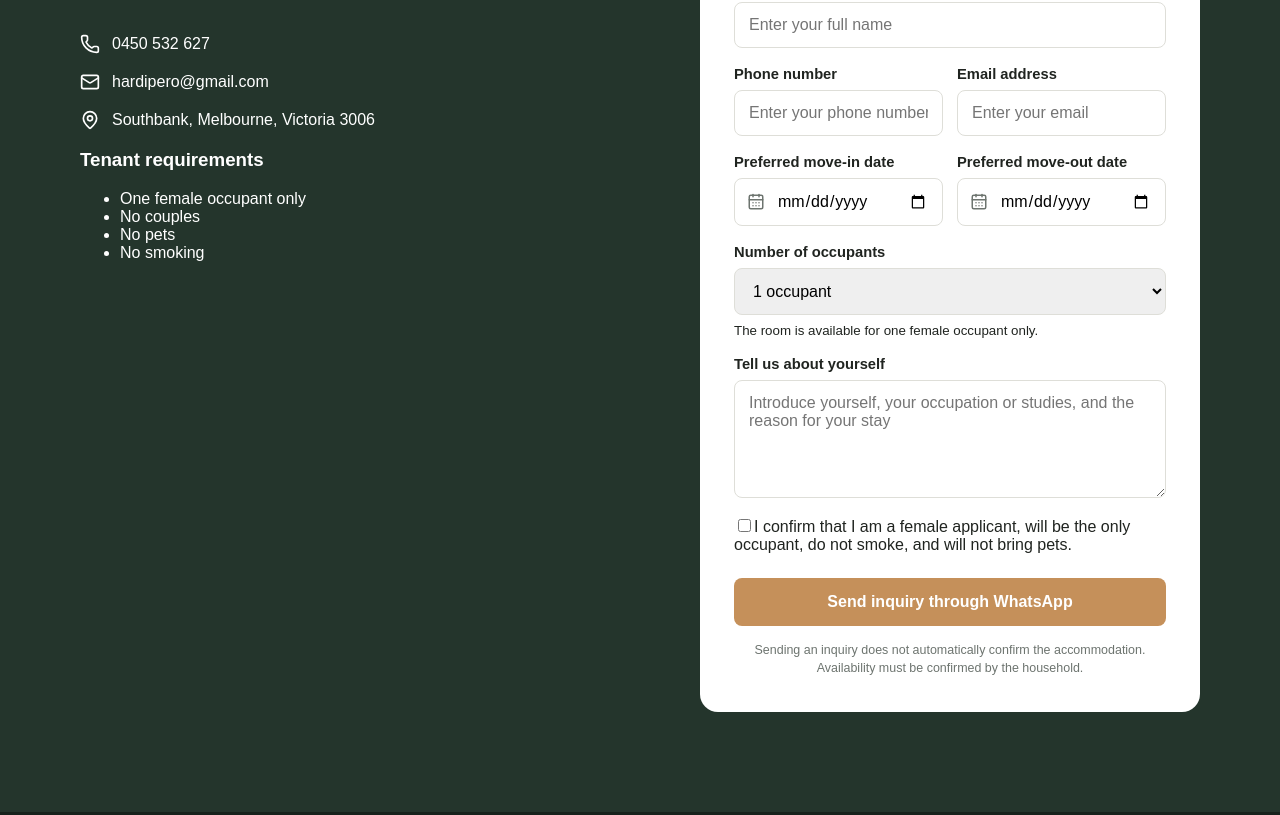
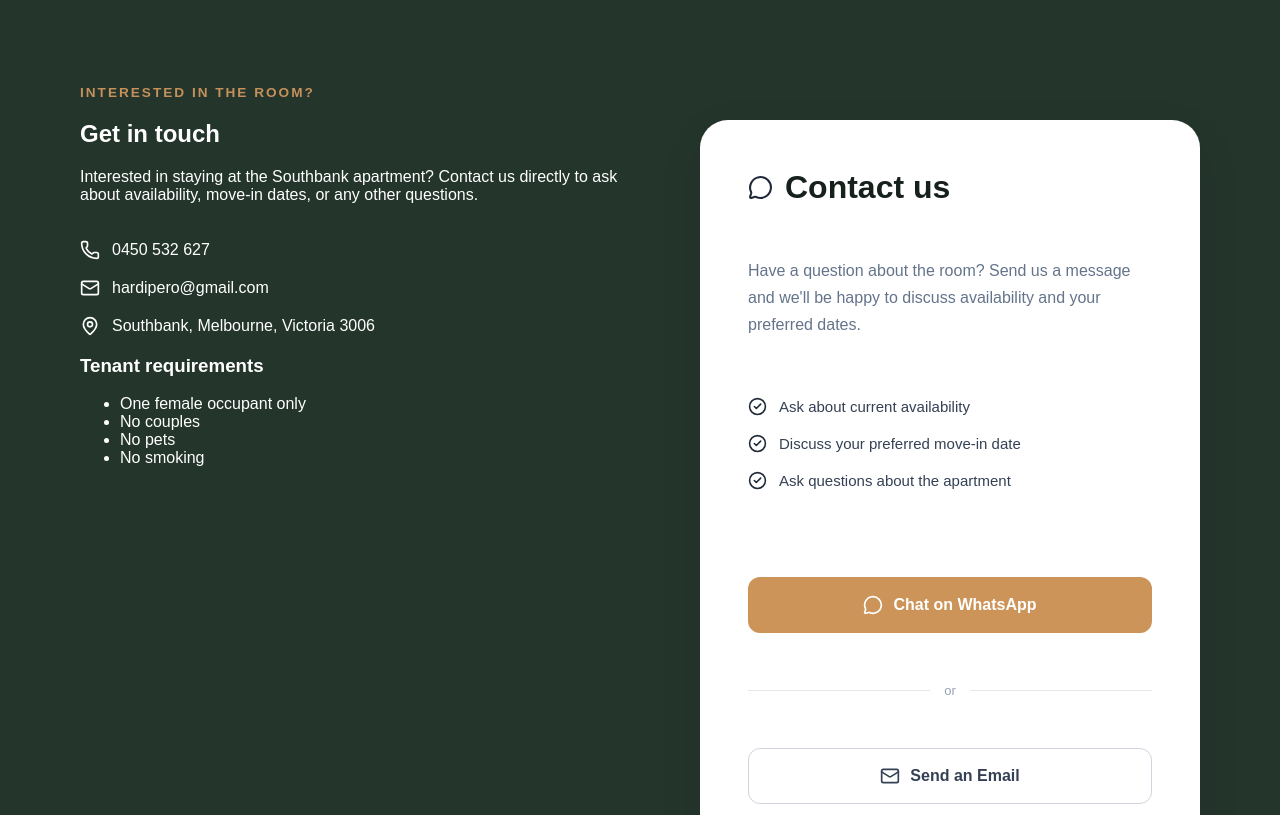
Before and after one commit to anonimouse123online/ateHotelBooking, a React (Vite) app: page / in a window 1280 px wide. Shown: the part 5325-6140 px from the top of the page. Built offline with nearby package versions, Linux system fonts and the light colour scheme.

Commit message:
change the contact us

```diff
--- a/package.json
+++ b/package.json
@@ -10,6 +10,7 @@
     "preview": "vite preview"
   },
   "dependencies": {
+    "@emailjs/browser": "^4.4.1",
     "lucide-react": "^1.28.0",
     "react": "^19.2.8",
     "react-dom": "^19.2.8"
@@ -19,6 +20,7 @@
     "@types/node": "^24.13.3",
     "@types/react": "^19.2.17",
     "@types/react-dom": "^19.2.3",
+    "@vercel/node": "^5.9.7",
     "@vitejs/plugin-react": "^6.0.4",
     "eslint": "^10.8.0",
     "eslint-plugin-react-hooks": "^7.1.1",
--- a/src/App.css
+++ b/src/App.css
@@ -846,3 +846,202 @@ footer small {
     grid-column: auto;
   }
 }
+/* =========================================
+   CONTACT SECTION
+========================================= */
+
+.contact-card {
+  width: 100%;
+  max-width: 560px;
+  box-sizing: border-box;
+
+  background: #ffffff;
+  border-radius: 28px;
+  padding: 48px;
+
+  display: flex;
+  flex-direction: column;
+  align-items: stretch;
+
+  color: #1f2937;
+}
+
+.contact-card .form-title {
+  display: flex;
+  align-items: center;
+  gap: 12px;
+
+  width: 100%;
+  margin-bottom: 20px;
+}
+
+.contact-card .form-title h3 {
+  margin: 0;
+  font-size: 32px;
+  line-height: 1.2;
+  color: #17211c;
+}
+
+.contact-card-description {
+  width: 100%;
+  margin: 0 0 28px;
+
+  color: #667085;
+  font-size: 16px;
+  line-height: 1.7;
+}
+
+.contact-benefits {
+  width: 100%;
+
+  display: flex;
+  flex-direction: column;
+  gap: 16px;
+
+  margin-bottom: 32px;
+}
+
+.contact-benefits div {
+  display: flex;
+  align-items: center;
+  gap: 12px;
+
+  width: 100%;
+}
+
+.contact-benefits svg {
+  flex: 0 0 auto;
+}
+
+.contact-benefits span {
+  font-size: 15px;
+  line-height: 1.4;
+  color: #344054;
+}
+
+
+/* WHATSAPP */
+
+.whatsapp-contact-button {
+  width: 100%;
+  min-height: 56px;
+
+  display: flex;
+  align-items: center;
+  justify-content: center;
+  gap: 10px;
+
+  box-sizing: border-box;
+
+  border-radius: 12px;
+
+  background: #cc9459;
+  color: #ffffff;
+
+  font-size: 16px;
+  font-weight: 700;
+  text-decoration: none;
+
+  transition:
+    transform 0.2s ease,
+    opacity 0.2s ease;
+}
+
+.whatsapp-contact-button:hover {
+  transform: translateY(-2px);
+  opacity: 0.9;
+}
+
+
+/* DIVIDER */
+
+.contact-divider {
+  width: 100%;
+
+  display: flex;
+  align-items: center;
+  gap: 14px;
+
+  margin: 20px 0;
+
+  color: #98a2b3;
+  font-size: 13px;
+}
+
+.contact-divider::before,
+.contact-divider::after {
+  content: "";
+  height: 1px;
+  background: #e4e7ec;
+  flex: 1;
+}
+
+
+/* EMAIL */
+
+.email-contact-button {
+  width: 100%;
+  min-height: 56px;
+
+  box-sizing: border-box;
+
+  display: flex;
+  align-items: center;
+  justify-content: center;
+  gap: 10px;
+
+  border: 1px solid #d0d5dd;
+  border-radius: 12px;
+
+  background: #ffffff;
+  color: #344054;
+
+  font-size: 16px;
+  font-weight: 600;
+  text-decoration: none;
+
+  transition:
+    background 0.2s ease,
+    border-color 0.2s ease;
+}
+
+.email-contact-button:hover {
+  background: #f9fafb;
+  border-color: #98a2b3;
+}
+
+
+/* DISCLAIMER */
+
+.contact-card .form-disclaimer {
+  width: 100%;
+  margin: 22px 0 0;
+
+  text-align: center;
+
+  color: #667085;
+  font-size: 12px;
+  line-height: 1.6;
+}
+
+
+/* =========================================
+   MOBILE
+========================================= */
+
+@media (max-width: 768px) {
+  .booking-layout {
+    grid-template-columns: 1fr;
+    gap: 40px;
+  }
+
+  .contact-card {
+    max-width: 100%;
+    padding: 30px 24px;
+    border-radius: 20px;
+  }
+
+  .contact-card .form-title h3 {
+    font-size: 26px;
+  }
+}
--- a/src/components/BookingForm.tsx
+++ b/src/components/BookingForm.tsx
@@ -1,171 +1,46 @@
-import { useMemo, useState } from "react";
-import type { FormEvent } from "react";
 import {
-  CalendarDays,
   Mail,
   MapPin,
   MessageCircle,
   Phone,
+  CheckCircle2,
 } from "lucide-react";
 
-interface BookingData {
-  name: string;
-  phone: string;
-  email: string;
-  moveInDate: string;
-  moveOutDate: string;
-  occupants: string;
-  message: string;
-  agreesToRequirements: boolean;
-}
+function BookingForm() {
+  const whatsappNumber = "61450532627";
 
-const initialForm: BookingData = {
-  name: "",
-  phone: "",
-  email: "",
-  moveInDate: "",
-  moveOutDate: "",
-  occupants: "1",
-  message: "",
-  agreesToRequirements: false,
-};
+  const whatsappMessage =
+    "Hi! I'm interested in the Southbank room. Is it still available?";
 
-function calculateWeeks(startDate: string, endDate: string): number {
-  if (!startDate || !endDate) {
-    return 0;
-  }
-
-  const start = new Date(`${startDate}T00:00:00`);
-  const end = new Date(`${endDate}T00:00:00`);
-
-  const difference = end.getTime() - start.getTime();
-
-  if (difference <= 0) {
-    return 0;
-  }
-
-  return difference / (1000 * 60 * 60 * 24 * 7);
-}
-
-function BookingForm() {
-  const [formData, setFormData] =
-    useState<BookingData>(initialForm);
-
-  const [formError, setFormError] = useState("");
-
-  const numberOfWeeks = useMemo(
-    () =>
-      calculateWeeks(
-        formData.moveInDate,
-        formData.moveOutDate
-      ),
-    [formData.moveInDate, formData.moveOutDate]
-  );
-
-  const estimatedPrice =
-    numberOfWeeks > 0
-      ? Math.ceil(numberOfWeeks) * 250
-      : 0;
-
-  const today = new Date().toISOString().split("T")[0];
-
-  const handleSubmit = (event: FormEvent<HTMLFormElement>) => {
-    event.preventDefault();
-    setFormError("");
-
-    if (numberOfWeeks < 4) {
-      setFormError(
-        "The minimum accommodation period is 4 weeks."
-      );
-      return;
-    }
-
-    if (numberOfWeeks > 8) {
-      setFormError(
-        "The maximum accommodation period is 8 weeks."
-      );
-      return;
-    }
-
-    if (formData.occupants !== "1") {
-      setFormError(
-        "The room is available for one female occupant only."
-      );
-      return;
-    }
-
-    if (!formData.agreesToRequirements) {
-      setFormError(
-        "Please confirm that you meet the tenant requirements."
-      );
-      return;
-    }
-
-    const whatsappNumber = "61450532627";
-
-    const message = `
-Hello! I would like to inquire about the Southbank spare room.
-
-Name: ${formData.name}
-Phone: ${formData.phone}
-Email: ${formData.email}
-Preferred move-in date: ${formData.moveInDate}
-Preferred move-out date: ${formData.moveOutDate}
-Length of stay: ${numberOfWeeks.toFixed(1)} weeks
-Number of occupants: ${formData.occupants}
-Estimated accommodation cost: $${estimatedPrice}
-
-About me:
-${formData.message || "No additional message provided."}
-
-I understand the following:
-- The room is for one female occupant only
-- No couples
-- No pets
-- No smoking
-- Rent is $250 per week
-- Electricity, water, and Wi-Fi are included
-- Minimum stay is 4 weeks
-- Maximum stay is 8 weeks
-`.trim();
-
-    const whatsappUrl =
-      `https://wa.me/${whatsappNumber}` +
-      `?text=${encodeURIComponent(message)}`;
-
-    window.open(
-      whatsappUrl,
-      "_blank",
-      "noopener,noreferrer"
-    );
-  };
+  const whatsappUrl =
+    `https://wa.me/${whatsappNumber}` +
+    `?text=${encodeURIComponent(whatsappMessage)}`;
 
   return (
     <section className="booking-section" id="booking">
       <div className="container booking-layout">
+        {/* LEFT SIDE */}
         <div className="booking-information">
           <p className="section-label">
             Interested in the room?
           </p>
 
-          <h2>Send an accommodation inquiry</h2>
+          <h2>Get in touch</h2>
 
           <p>
-            Complete the form with your preferred dates.
-            The household will contact you to discuss
-            availability and confirm the accommodation.
+            Interested in staying at the Southbank apartment?
+            Contact us directly to ask about availability,
+            move-in dates, or any other questions.
           </p>
 
           <div className="contact-list">
             <a href="tel:0450532627">
               <Phone size={20} />
-
               <span>0450 532 627</span>
             </a>
 
             <a href="mailto:hardipero@gmail.com">
               <Mail size={20} />
-
               <span>hardipero@gmail.com</span>
             </a>
 
@@ -190,226 +65,64 @@ I understand the following:
           </div>
         </div>
 
-        <form
-          className="booking-form"
-          onSubmit={handleSubmit}
-        >
+        {/* RIGHT SIDE */}
+        <div className="contact-card">
           <div className="form-title">
             <MessageCircle size={25} />
-
-            <h3>Accommodation inquiry</h3>
+            <h3>Contact us</h3>
           </div>
 
-          <div className="form-group">
-            <label htmlFor="name">Full name</label>
+          <p className="contact-card-description">
+            Have a question about the room? Send us a
+            message and we'll be happy to discuss
+            availability and your preferred dates.
+          </p>
 
-            <input
-              id="name"
-              type="text"
-              placeholder="Enter your full name"
-              value={formData.name}
-              onChange={(event) =>
-                setFormData({
-                  ...formData,
-                  name: event.target.value,
-                })
-              }
-              required
-            />
-          </div>
-
-          <div className="date-grid">
-            <div className="form-group">
-              <label htmlFor="phone">
-                Phone number
-              </label>
-
-              <input
-                id="phone"
-                type="tel"
-                placeholder="Enter your phone number"
-                value={formData.phone}
-                onChange={(event) =>
-                  setFormData({
-                    ...formData,
-                    phone: event.target.value,
-                  })
-                }
-                required
-              />
+          <div className="contact-benefits">
+            <div>
+              <CheckCircle2 size={19} />
+              <span>Ask about current availability</span>
             </div>
 
-            <div className="form-group">
-              <label htmlFor="email">
-                Email address
-              </label>
+            <div>
+              <CheckCircle2 size={19} />
+              <span>Discuss your preferred move-in date</span>
+            </div>
 
-              <input
-                id="email"
-                type="email"
-                placeholder="Enter your email"
-                value={formData.email}
-                onChange={(event) =>
-                  setFormData({
-                    ...formData,
-                    email: event.target.value,
-                  })
-                }
-                required
-              />
+            <div>
+              <CheckCircle2 size={19} />
+              <span>Ask questions about the apartment</span>
             </div>
           </div>
 
-          <div className="date-grid">
-            <div className="form-group">
-              <label htmlFor="moveInDate">
-                Preferred move-in date
-              </label>
+          <a
+            href={whatsappUrl}
+            target="_blank"
+            rel="noopener noreferrer"
+            className="submit-button whatsapp-contact-button"
+          >
+            <MessageCircle size={20} />
+            Chat on WhatsApp
+          </a>
 
-              <div className="input-icon">
-                <CalendarDays size={18} />
-
-                <input
-                  id="moveInDate"
-                  type="date"
-                  min={today}
-                  value={formData.moveInDate}
-                  onChange={(event) =>
-                    setFormData({
-                      ...formData,
-                      moveInDate: event.target.value,
-                    })
-                  }
-                  required
-                />
-              </div>
-            </div>
-
-            <div className="form-group">
-              <label htmlFor="moveOutDate">
-                Preferred move-out date
-              </label>
-
-              <div className="input-icon">
-                <CalendarDays size={18} />
-
-                <input
-                  id="moveOutDate"
-                  type="date"
-                  min={formData.moveInDate || today}
-                  value={formData.moveOutDate}
-                  onChange={(event) =>
-                    setFormData({
-                      ...formData,
-                      moveOutDate: event.target.value,
-                    })
-                  }
-                  required
-                />
-              </div>
-            </div>
+          <div className="contact-divider">
+            <span>or</span>
           </div>
 
-          {numberOfWeeks > 0 && (
-            <div className="booking-estimate">
-              <div>
-                <span>Length of stay</span>
-                <strong>
-                  {numberOfWeeks.toFixed(1)} weeks
-                </strong>
-              </div>
-
-              <div>
-                <span>
-                  Estimated accommodation cost
-                </span>
-
-                <strong>${estimatedPrice}</strong>
-              </div>
-            </div>
-          )}
-
-          <div className="form-group">
-            <label htmlFor="occupants">
-              Number of occupants
-            </label>
-
-            <select
-              id="occupants"
-              value={formData.occupants}
-              onChange={(event) =>
-                setFormData({
-                  ...formData,
-                  occupants: event.target.value,
-                })
-              }
-            >
-              <option value="1">1 occupant</option>
-            </select>
-
-            <small className="input-note">
-              The room is available for one female
-              occupant only.
-            </small>
-          </div>
-
-          <div className="form-group">
-            <label htmlFor="message">
-              Tell us about yourself
-            </label>
-
-            <textarea
-              id="message"
-              placeholder="Introduce yourself, your occupation or studies, and the reason for your stay"
-              rows={5}
-              value={formData.message}
-              onChange={(event) =>
-                setFormData({
-                  ...formData,
-                  message: event.target.value,
-                })
-              }
-              required
-            />
-          </div>
-
-          <label className="requirements-checkbox">
-            <input
-              type="checkbox"
-              checked={formData.agreesToRequirements}
-              onChange={(event) =>
-                setFormData({
-                  ...formData,
-                  agreesToRequirements:
-                    event.target.checked,
-                })
-              }
-            />
-
-            <span>
-              I confirm that I am a female applicant,
-              will be the only occupant, do not smoke,
-              and will not bring pets.
-            </span>
-          </label>
-
-          {formError && (
-            <p className="form-error">{formError}</p>
-          )}
-
-          <button
-            type="submit"
-            className="submit-button"
+          <a
+            href="mailto:hardipero@gmail.com?subject=Southbank%20Room%20Inquiry&body=Hi%2C%20I'm%20interested%20in%20the%20Southbank%20room."
+            className="email-contact-button"
           >
-            Send inquiry through WhatsApp
-          </button>
+            <Mail size={20} />
+            Send an Email
+          </a>
 
           <p className="form-disclaimer">
-            Sending an inquiry does not automatically
-            confirm the accommodation. Availability must
-            be confirmed by the household.
+            Please note that contacting us does not
+            automatically reserve the room. Availability
+            will be confirmed directly with you.
           </p>
-        </form>
+        </div>
       </div>
     </section>
   );
```
Also changed, not shown: 2 other files (tests, documents, lock files or other folders).
